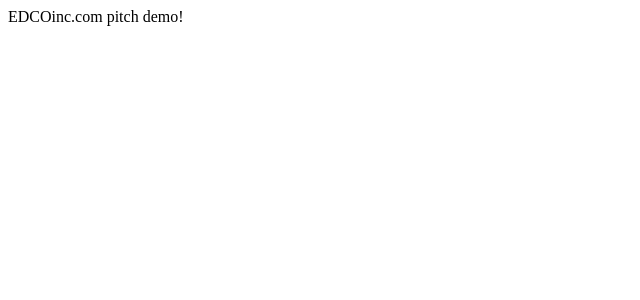
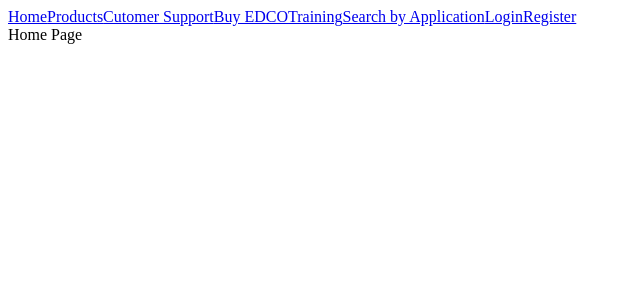
Before and after one commit to RythBiss/RythBiss.github.io, a React (Create React App) app: page / in a window 1280 px wide. Shown: the top 300 px of the page, without its empty margins (0-640 px from the left). Built offline with nearby package versions, Linux system fonts and the light colour scheme.

Commit message:
Main Nav Links
Added main nav links.

```diff
--- a/src/App.js
+++ b/src/App.js
@@ -1,14 +1,54 @@
 import './App.css';
-import { Outlet } from "react-router-dom";
-
+import { createBrowserRouter, createRoutesFromElements, Link, Outlet, Route, RouterProvider } from "react-router-dom";
+import Home from './Components/Home';
+import Products from './Components/Products'
+import ApplicationSearch from './Components/ApplicationSearch';
+import CustomerSupport from './Components/CustomerSupport'
+import BuyEDCO from './Components/BuyEDCO'
+import Training from './Components/Training'
+import Login from './Components/Login'
+import Register from './Components/Register'
 
 function App() {
+
+const router = createBrowserRouter(
+  createRoutesFromElements(
+    <Route path='/' element={<Root />}>
+      <Route index element={<Home />} />
+      <Route path='products' element={<Products />} />
+      <Route path='customersupport' element={<CustomerSupport />} />
+      <Route path='buyedco' element={<BuyEDCO />} />
+      <Route path='training' element={<Training />} />
+      <Route path='applicationfinder' element={<ApplicationSearch />} />
+      <Route path='login' element={<Login />} />
+      <Route path='register' element={<Register />} />
+    </Route>
+  )
+)
+
   return (
     <div className="App">
-      EDCOinc.com pitch demo!
-      <Outlet />
+      <RouterProvider router={router}/>
     </div>
   );
 }
 
+const Root =() => {
+  return <>
+    <nav>
+      <Link to='/'>Home</Link>
+      <Link to='/products'>Products</Link>
+      <Link to='/customersupport'>Cutomer Support</Link>
+      <Link to='/buyedco'>Buy EDCO</Link>
+      <Link to='/training'>Training</Link>
+      <Link to='/applicationfinder'>Search by Application</Link>
+      <Link to='/login'>Login</Link>
+      <Link to='/register'>Register</Link>
+    </nav>
+    <main>
+      <Outlet />
+    </main>
+  </>
+}
+
 export default App;
--- a/src/Components/ApplicationSearch.js
+++ b/src/Components/ApplicationSearch.js
@@ -2,6 +2,6 @@ import React from 'react'
 
 export default function ApplicationSearch() {
   return (
-    <div>ApplicationSearch</div>
+    <div>Application Search Page</div>
   )
 }
--- a/src/Components/BuyEDCO.js
+++ b/src/Components/BuyEDCO.js
@@ -0,0 +1,7 @@
+import React from 'react'
+
+export default function BuyEDCO() {
+  return (
+    <div>BuyEDCO</div>
+  )
+}
--- a/src/Components/CustomerSupport.js
+++ b/src/Components/CustomerSupport.js
@@ -0,0 +1,7 @@
+import React from 'react'
+
+export default function CustomerSupport() {
+  return (
+    <div>CustomerSupport</div>
+  )
+}
--- a/src/Components/Home.js
+++ b/src/Components/Home.js
@@ -2,6 +2,6 @@ import React from 'react'
 
 export default function Home() {
   return (
-    <div>Home</div>
+    <div>Home Page</div>
   )
 }
--- a/src/Components/Login.js
+++ b/src/Components/Login.js
@@ -0,0 +1,7 @@
+import React from 'react'
+
+export default function Login() {
+  return (
+    <div>Login</div>
+  )
+}
--- a/src/Components/Products.js
+++ b/src/Components/Products.js
@@ -0,0 +1,7 @@
+import React from 'react'
+
+export default function Products() {
+  return (
+    <div>Products</div>
+  )
+}
--- a/src/Components/Register.js
+++ b/src/Components/Register.js
@@ -0,0 +1,7 @@
+import React from 'react'
+
+export default function Register() {
+  return (
+    <div>Register</div>
+  )
+}
--- a/src/Components/Training.js
+++ b/src/Components/Training.js
@@ -0,0 +1,7 @@
+import React from 'react'
+
+export default function Training() {
+  return (
+    <div>Training</div>
+  )
+}
--- a/src/index.js
+++ b/src/index.js
@@ -1,33 +1,10 @@
 import React from 'react';
 import ReactDOM from 'react-dom/client';
 import App from './App';
-import Home from './Components/Home';
-import ApplicationSearch from './Components/ApplicationSearch';
-import {
-  createBrowserRouter,
-  RouterProvider,
-} from "react-router-dom";
-
-const router = createBrowserRouter([
-  {
-    path: "/",
-    element: <App />,
-    children: [
-      {
-        path: "home",
-        element: <Home />,
-      },
-      {
-        path: "search_by_application",
-        element: <ApplicationSearch />,
-      },
-    ],
-  },
-]);
 
 const root = ReactDOM.createRoot(document.getElementById('root'));
 root.render(
   <React.StrictMode>
-    <RouterProvider router={router} />
+    <App />
   </React.StrictMode>
 );
```
Also changed, not shown: src/Components/About.js (+7 -0 lines), src/Components/Error.js (added, +7 -0 lines).
